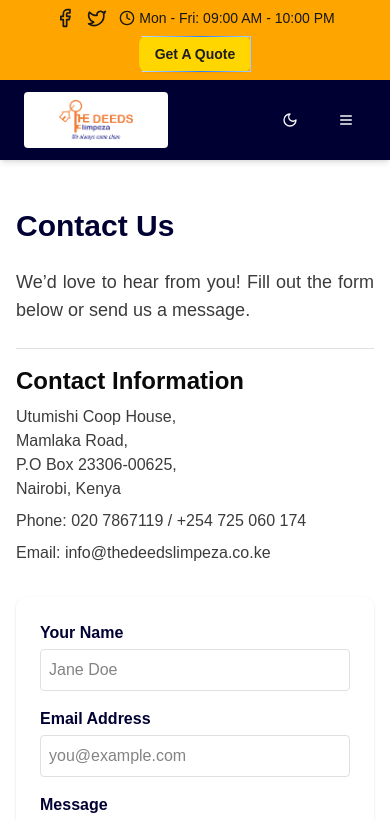
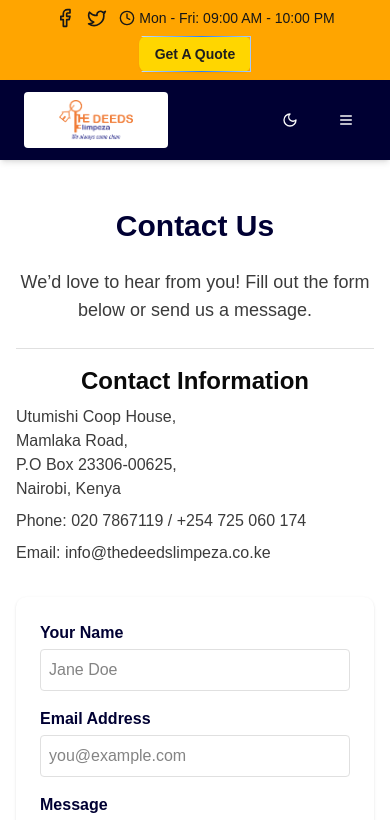
Before and after one commit to musebe/mugo-cleaning-, a Next.js app: page /contact in a window 390 px wide. Shown: the top 820 px of the page. Built offline with nearby package versions, Linux system fonts and the light colour scheme.

Commit message:
modified contact page

```diff
--- a/src/app/contact/page.tsx
+++ b/src/app/contact/page.tsx
@@ -1,7 +1,6 @@
 'use client';
 
 import { motion } from 'motion/react';
-import { CldImage } from 'next-cloudinary';
 import Link from 'next/link';
 import React from 'react';
 
@@ -16,23 +15,23 @@ export default function ContactPage() {
             whileInView={{ opacity: 1, x: 0 }}
             transition={{ duration: 0.8 }}
             viewport={{ once: true }}
-            className='space-y-6 text-center md:text-left text-justify'
+            className='space-y-6'
           >
-            <h1 className='text-3xl md:text-4xl font-bold text-primary'>
+            <h1 className='text-3xl md:text-4xl font-bold text-primary text-center md:text-left'>
               Contact Us
             </h1>
-            <p className='text-lg text-foreground/80'>
+            <p className='text-lg text-foreground/80 text-center md:text-left'>
               We’d love to hear from you! Fill out the form below or send us a
               message.
             </p>
 
             <div className='border-t border-border my-4'></div>
 
-            <div className='space-y-2'>
+            <div className='space-y-2 text-center md:text-left'>
               <h2 className='text-2xl font-semibold text-foreground'>
                 Contact Information
               </h2>
-              <p className='text-base text-foreground/80'>
+              <p className='text-base text-foreground/80 text-justify'>
                 Utumishi Coop House,
                 <br />
                 Mamlaka Road,
@@ -41,10 +40,10 @@ export default function ContactPage() {
                 <br />
                 Nairobi, Kenya
               </p>
-              <p className='text-base text-foreground/80'>
+              <p className='text-base text-foreground/80 text-justify'>
                 Phone: 020 7867119 / +254 725 060 174
               </p>
-              <p className='text-base text-foreground/80'>
+              <p className='text-base text-foreground/80 text-justify'>
                 Email: info@thedeedslimpeza.co.ke
               </p>
             </div>
@@ -58,8 +57,6 @@ export default function ContactPage() {
             viewport={{ once: true }}
             className='bg-white dark:bg-muted p-6 rounded-lg shadow text-justify'
           >
-            {/* Inviting message on top */}
-
             <form className='space-y-4'>
               <div>
                 <label
```
